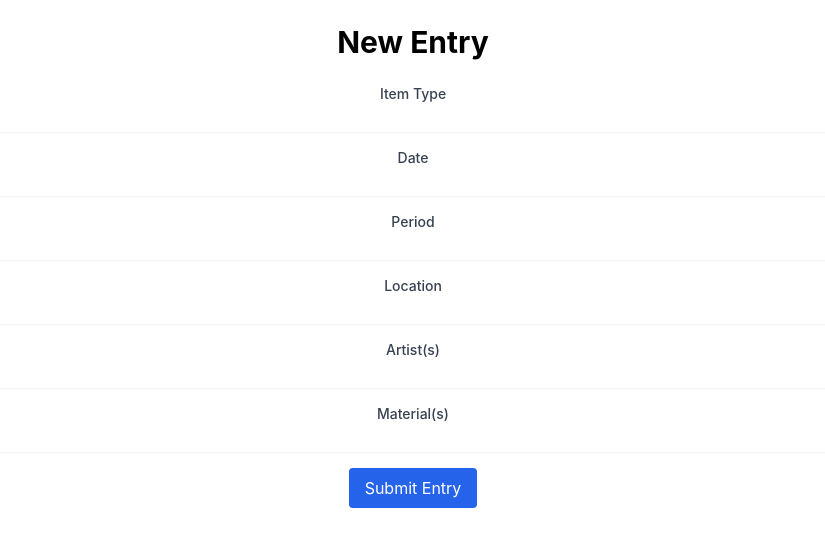
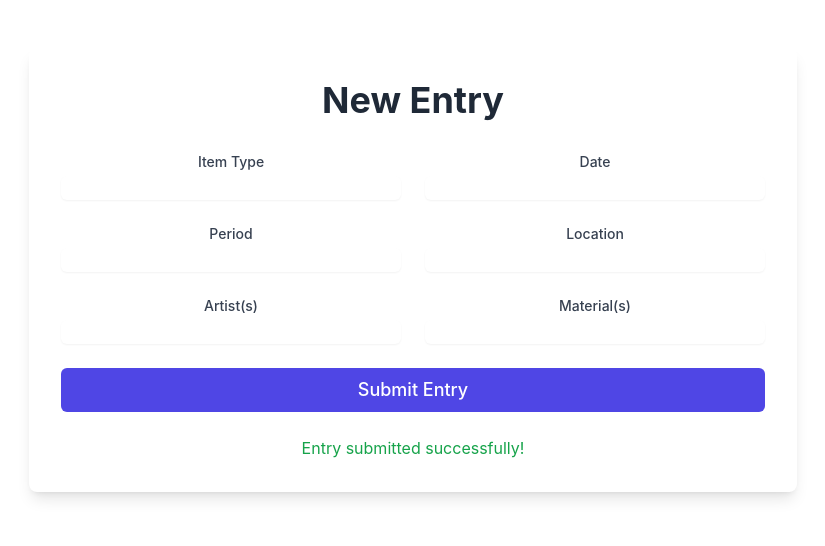
Before and after one commit to elyiagrace/Archivault, a React (Create React App) app in the folder archivault/: page /entry in a window 1280 px wide. Both pictures are taken after typing "Sample", "5", "Sample", "Sample", "Sample", "Sample" into the empty fields and a click on the button "Submit Entry". Shown: the top 546 px of the page, without its empty margins (227-1052 px from the left). Built offline with nearby package versions, Linux system fonts and the light colour scheme; what @dynamic-labs/sdk-react-core would draw is missing.

Commit message:
adding visuals for entry page

```diff
--- a/archivault/package.json
+++ b/archivault/package.json
@@ -5,12 +5,16 @@
   "dependencies": {
     "@dynamic-labs/ethereum": "^3.4.2",
     "@dynamic-labs/sdk-react-core": "^3.4.2",
+    "@dynamic-labs/wagmi-connector": "^3.4.2",
+    "@tanstack/react-query": "^5.59.15",
     "lucide-react": "0.263.1",
     "react": "^18.2.0",
     "react-dom": "^18.2.0",
     "react-router-dom": "^6.0.0",
     "react-scripts": "5.0.1",
     "typescript": "^4.9.5",
+    "viem": "^2.21.30",
+    "wagmi": "^2.12.20",
     "web-vitals": "^4.2.3"
   },
   "scripts": {
--- a/archivault/src/App.js
+++ b/archivault/src/App.js
@@ -4,6 +4,7 @@ import { BrowserRouter as Router, Route, Routes } from 'react-router-dom';
 import { DynamicContextProvider } from '@dynamic-labs/sdk-react-core';
 import { EthereumWalletConnectors } from "@dynamic-labs/ethereum";
 import LoginPage from './pages/LoginPage';
+import FrontPage from './pages/FrontPage';
 import EntryPage from './pages/EntryPage';
 
 function App() {
@@ -17,7 +18,7 @@ function App() {
       <Router>
         <div className="App">
           <Routes>
-            <Route path="/" element={<LoginPage />} />
+            <Route path="/" element={<FrontPage />} />
             <Route path="/entry" element={<EntryPage />} />
           </Routes>
         </div>
--- a/archivault/src/pages/EntryPage.js
+++ b/archivault/src/pages/EntryPage.js
@@ -1,5 +1,5 @@
+// EntryPage.js
 import React, { useState } from 'react';
-
 
 const EntryPage = ({ uploadedImage }) => {
   const [formData, setFormData] = useState({
@@ -16,7 +16,7 @@ const EntryPage = ({ uploadedImage }) => {
 
   const handleChange = (e) => {
     const { name, value } = e.target;
-    setFormData(prevData => ({
+    setFormData((prevData) => ({
       ...prevData,
       [name]: value
     }));
@@ -24,13 +24,13 @@ const EntryPage = ({ uploadedImage }) => {
 
   const validate = () => {
     let tempErrors = {};
-    if (!formData.itemType) tempErrors.itemType = "Item Type is required";
-    if (!formData.date) tempErrors.date = "Date is required";
-    else if (isNaN(formData.date)) tempErrors.date = "Date must be a number";
-    if (!formData.period) tempErrors.period = "Period is required";
-    if (!formData.location) tempErrors.location = "Location is required";
-    if (!formData.artists) tempErrors.artists = "Artist(s) is required";
-    if (!formData.materials) tempErrors.materials = "Material(s) is required";
+    if (!formData.itemType) tempErrors.itemType = 'Item Type is required';
+    if (!formData.date) tempErrors.date = 'Date is required';
+    else if (isNaN(formData.date)) tempErrors.date = 'Date must be a number';
+    if (!formData.period) tempErrors.period = 'Period is required';
+    if (!formData.location) tempErrors.location = 'Location is required';
+    if (!formData.artists) tempErrors.artists = 'Artist(s) is required';
+    if (!formData.materials) tempErrors.materials = 'Material(s) is required';
     setErrors(tempErrors);
     return Object.keys(tempErrors).length === 0;
   };
@@ -41,13 +41,19 @@ const EntryPage = ({ uploadedImage }) => {
       setIsSubmitting(true);
       try {
         console.log(formData);
-        // Here you would typically send the data to your backend
-        // Simulate successful submission
-        await new Promise(resolve => setTimeout(resolve, 1000));
+        // Simulate a backend submission delay
+        await new Promise((resolve) => setTimeout(resolve, 1000));
         setSubmissionStatus('success');
-        setFormData({ itemType: '', date: '', period: '', location: '', artists: '', materials: '' }); // Clear form
+        setFormData({
+          itemType: '',
+          date: '',
+          period: '',
+          location: '',
+          artists: '',
+          materials: ''
+        });
       } catch (error) {
-        console.error("Submission failed:", error);
+        console.error('Submission failed:', error);
         setSubmissionStatus('error');
       } finally {
         setIsSubmitting(false);
@@ -56,14 +62,21 @@ const EntryPage = ({ uploadedImage }) => {
   };
 
   return (
-    <div className="container mx-auto p-6">
-      <h1 className="text-3xl font-bold mb-6">New Entry</h1>
-
+    <div className="max-w-3xl mx-auto p-8 bg-white rounded-lg shadow-lg mt-12">
+      {/* Uploaded Image Display */}
       {uploadedImage && (
-        <img src={uploadedImage} alt="Uploaded Item" className="max-w-md mb-6 rounded-lg shadow-md" />
+        <div className="mb-8">
+          <h2 className="text-xl font-semibold mb-4 text-gray-800">Previously Uploaded Image</h2>
+          <div className="w-full h-auto flex justify-center">
+            <img src={uploadedImage} alt="Uploaded Item" className="w-full h-auto max-w-lg rounded-lg shadow-md" />
+          </div>
+        </div>
       )}
 
-      <form onSubmit={handleSubmit} className="space-y-4">
+      <h1 className="text-4xl font-bold mb-8 text-gray-800">New Entry</h1>
+
+      <form onSubmit={handleSubmit} className="space-y-6">
+        <div className="grid grid-cols-1 md:grid-cols-2 gap-6">
           <div>
             <label htmlFor="itemType" className="block text-sm font-medium text-gray-700">Item Type</label>
             <input
@@ -71,7 +84,7 @@ const EntryPage = ({ uploadedImage }) => {
               name="itemType"
               value={formData.itemType}
               onChange={handleChange}
-            className="mt-1 block w-full rounded-md border-gray-300 shadow-sm focus:border-indigo-300 focus:ring focus:ring-indigo-200 focus:ring-opacity-50"
+              className="mt-1 block w-full rounded-md border-gray-300 shadow-sm focus:border-indigo-500 focus:ring focus:ring-indigo-200 focus:ring-opacity-50"
             />
             {errors.itemType && <p className="mt-1 text-sm text-red-600">{errors.itemType}</p>}
           </div>
@@ -84,7 +97,7 @@ const EntryPage = ({ uploadedImage }) => {
               type="number"
               value={formData.date}
               onChange={handleChange}
-            className="mt-1 block w-full rounded-md border-gray-300 shadow-sm focus:border-indigo-300 focus:ring focus:ring-indigo-200 focus:ring-opacity-50"
+              className="mt-1 block w-full rounded-md border-gray-300 shadow-sm focus:border-indigo-500 focus:ring focus:ring-indigo-200 focus:ring-opacity-50"
             />
             {errors.date && <p className="mt-1 text-sm text-red-600">{errors.date}</p>}
           </div>
@@ -96,7 +109,7 @@ const EntryPage = ({ uploadedImage }) => {
               name="period"
               value={formData.period}
               onChange={handleChange}
-            className="mt-1 block w-full rounded-md border-gray-300 shadow-sm focus:border-indigo-300 focus:ring focus:ring-indigo-200 focus:ring-opacity-50"
+              className="mt-1 block w-full rounded-md border-gray-300 shadow-sm focus:border-indigo-500 focus:ring focus:ring-indigo-200 focus:ring-opacity-50"
             />
             {errors.period && <p className="mt-1 text-sm text-red-600">{errors.period}</p>}
           </div>
@@ -108,11 +121,13 @@ const EntryPage = ({ uploadedImage }) => {
               name="location"
               value={formData.location}
               onChange={handleChange}
-            className="mt-1 block w-full rounded-md border-gray-300 shadow-sm focus:border-indigo-300 focus:ring focus:ring-indigo-200 focus:ring-opacity-50"
+              className="mt-1 block w-full rounded-md border-gray-300 shadow-sm focus:border-indigo-500 focus:ring focus:ring-indigo-200 focus:ring-opacity-50"
             />
             {errors.location && <p className="mt-1 text-sm text-red-600">{errors.location}</p>}
           </div>
+        </div>
 
+        <div className="grid grid-cols-1 md:grid-cols-2 gap-6">
           <div>
             <label htmlFor="artists" className="block text-sm font-medium text-gray-700">Artist(s)</label>
             <input
@@ -120,7 +135,7 @@ const EntryPage = ({ uploadedImage }) => {
               name="artists"
               value={formData.artists}
               onChange={handleChange}
-            className="mt-1 block w-full rounded-md border-gray-300 shadow-sm focus:border-indigo-300 focus:ring focus:ring-indigo-200 focus:ring-opacity-50"
+              className="mt-1 block w-full rounded-md border-gray-300 shadow-sm focus:border-indigo-500 focus:ring focus:ring-indigo-200 focus:ring-opacity-50"
             />
             {errors.artists && <p className="mt-1 text-sm text-red-600">{errors.artists}</p>}
           </div>
@@ -132,22 +147,25 @@ const EntryPage = ({ uploadedImage }) => {
               name="materials"
               value={formData.materials}
               onChange={handleChange}
-            className="mt-1 block w-full rounded-md border-gray-300 shadow-sm focus:border-indigo-300 focus:ring focus:ring-indigo-200 focus:ring-opacity-50"
+              className="mt-1 block w-full rounded-md border-gray-300 shadow-sm focus:border-indigo-500 focus:ring focus:ring-indigo-200 focus:ring-opacity-50"
             />
             {errors.materials && <p className="mt-1 text-sm text-red-600">{errors.materials}</p>}
+          </div>
         </div>
 
         <button
           type="submit"
           disabled={isSubmitting}
-          className={`px-4 py-2 rounded focus:outline-none focus:ring-2 focus:ring-opacity-50 ${
-            isSubmitting ? 'bg-gray-400 cursor-not-allowed' : 'bg-blue-600 text-white hover:bg-blue-700'
+          className={`w-full px-4 py-2 rounded-md text-white text-lg font-medium focus:outline-none focus:ring-2 focus:ring-offset-2 transition duration-200 ${
+            isSubmitting ? 'bg-gray-400 cursor-not-allowed' : 'bg-indigo-600 hover:bg-indigo-700 focus:ring-indigo-500'
           }`}
         >
           {isSubmitting ? 'Submitting...' : 'Submit Entry'}
         </button>
+
+        {submissionStatus === 'success' && <p className="mt-4 text-green-600">Entry submitted successfully!</p>}
+        {submissionStatus === 'error' && <p className="mt-4 text-red-600">Submission failed. Please try again.</p>}
       </form>
-
     </div>
   );
 };
--- a/archivault/src/pages/FrontPage.js
+++ b/archivault/src/pages/FrontPage.js
@@ -1,26 +1,32 @@
 // FrontPage.js
-import React, { useState } from 'react';
-import { Camera, BookOpen, Grid, Award } from 'lucide-react';
+import React, { useState, useRef } from 'react';
+import { BookOpen, Grid, Award } from 'lucide-react';
 import { useNavigate } from 'react-router-dom';
 
 const FrontPage = () => {
   const [uploadedImage, setUploadedImage] = useState(null);
   const navigate = useNavigate();
+  const fileInputRef = useRef(null); // Create a ref for the file input
 
   const handleImageUpload = (event) => {
     const file = event.target.files[0];
     if (file) {
       const reader = new FileReader();
       reader.onloadend = () => {
-        setUploadedImage(reader.result);
+        setUploadedImage(reader.result); // Set the uploaded image data
       };
-      reader.readAsDataURL(file);
+      reader.readAsDataURL(file); // Convert the image file to a base64 URL
     }
   };
 
-  const handleCaptureImage = () => {
-    // Navigate to the EntryPage and pass the uploaded image as state
-    navigate('/entry', { state: { uploadedImage } });
+  const handleCreateEntry = () => {
+    // Trigger the file input click when "Create an entry" is pressed
+    if (!uploadedImage) {
+      fileInputRef.current.click(); // If no image is uploaded, open file input
+    } else {
+      // Navigate to the EntryPage and pass the uploaded image as state
+      navigate('/entry', { state: { uploadedImage } });
+    }
   };
 
   return (
@@ -54,23 +60,26 @@ const FrontPage = () => {
 
       {/* Main Content Area */}
       <main className="flex-1 p-12 overflow-y-auto">
-        <h1 className="text-3xl font-serif text-stone-800 mb-8">Welcome to the Digital Archives</h1>
+        <h1 className="text-3xl font-serif text-stone-800 mb-8">Museums collection management</h1> {/* Updated title */}
         <div className="bg-white p-8 rounded-lg shadow-md border border-stone-200">
           <h2 className="text-xl font-semibold text-stone-700 mb-6">Document Your Visit</h2>
           <div className="flex flex-col items-center justify-center border border-stone-300 rounded-lg p-12 bg-stone-50">
-            <Camera className="w-16 h-16 text-stone-400 mb-6" />
+            {/* Image Upload Section */}
             <input
               type="file"
               accept="image/*"
               onChange={handleImageUpload}
-              className="mb-4"
+              ref={fileInputRef} // Assign the ref to this input
+              className="hidden" // Hide the file input element
             />
+            {uploadedImage && (
+              <img src={uploadedImage} alt="Uploaded" className="w-32 h-32 rounded-full mb-6 object-cover shadow-md" />
+            )}
             <button
-              onClick={handleCaptureImage}
+              onClick={handleCreateEntry} // Trigger file input on click
               className="bg-stone-800 text-stone-100 px-6 py-2 rounded text-sm font-medium hover:bg-stone-700 transition duration-300"
-              disabled={!uploadedImage} // Disable the button if no image is uploaded
             >
-              Capture Image
+              {uploadedImage ? 'Create an entry' : 'Choose an image to create an entry'} {/* Update button text based on state */}
             </button>
           </div>
         </div>
```
Also changed, not shown: archivault/dynamic-doctor-report-1729386985401.html (added, +1 -0 lines), 1 other file (tests, documents, lock files or other folders). Lines whose indentation alone changed are shown as unchanged.
